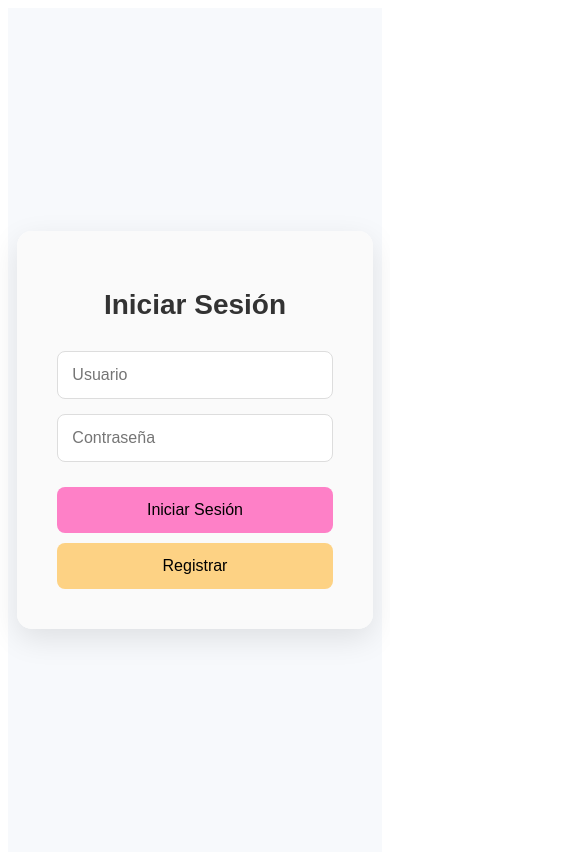
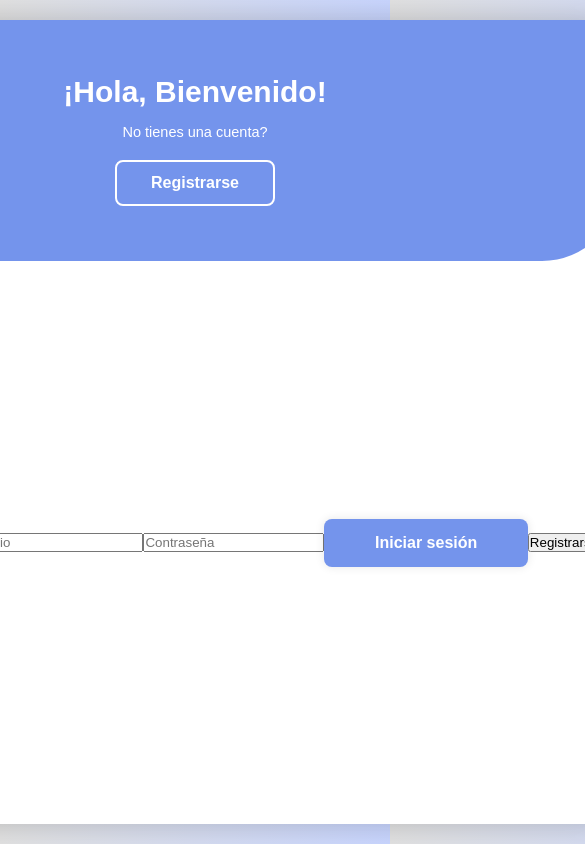
Before and after one commit to ShadiYn/FrontEndEjercicioGrupal, a React (Vite) app: page / in a window 390 px wide. Shown: the top 860 px of the page, 585 px wide, since content can reach past the window. Built offline with nearby package versions, Linux system fonts and the light colour scheme.

Commit message:
login cambiado hay que arreglarlo un poquillo

```diff
--- /dev/null
+++ b/src/Pages/CrearEventos.jsx
@@ -0,0 +1,86 @@
+import { useState } from 'react';
+import { createEvent } from '../apis/api'; // Función para hacer la solicitud de creación del evento
+
+const CrearEventos = () => {
+  const [name, setName] = useState('');
+  const [date, setDate] = useState('');
+  const [place, setPlace] = useState('');
+  const [desc, setDesc] = useState('');
+  const [error, setError] = useState(null); // Para manejar los errores
+
+  // Función para manejar el envío del formulario
+  const handleSubmit = async (event) => {
+    event.preventDefault(); // Evita la recarga de la página
+
+    // Verifica que todos los campos estén llenos
+    if (!name || !date || !place || !desc) {
+      setError('Todos los campos son obligatorios');
+      return;
+    }
+
+    const eventData = {
+      name,
+      date,
+      place,
+      desc,
+    };
+
+    try {
+      const response = await createEvent(eventData); // Llama a la función de creación de evento
+      if (response) {
+        alert('Evento creado con éxito');
+        // Aquí puedes redirigir al usuario o limpiar los campos del formulario si lo deseas
+      }
+    } catch (error) {
+      setError('Hubo un error al crear el evento');
+      console.error('Error al crear el evento:', error);
+    }
+  };
+
+  return (
+    <div>
+      <h2>Crear Evento</h2>
+      <form onSubmit={handleSubmit}>
+        <div>
+          <label>Nombre:</label>
+          <input
+            type="text"
+            value={name}
+            onChange={(e) => setName(e.target.value)}
+            required
+          />
+        </div>
+        <div>
+          <label>Fecha:</label>
+          <input
+            type="date"
+            value={date}
+            onChange={(e) => setDate(e.target.value)}
+            required
+          />
+        </div>
+        <div>
+          <label>Lugar:</label>
+          <input
+            type="text"
+            value={place}
+            onChange={(e) => setPlace(e.target.value)}
+            required
+          />
+        </div>
+        <div>
+          <label>Descripción:</label>
+          <textarea
+            value={desc}
+            onChange={(e) => setDesc(e.target.value)}
+            required
+          />
+        </div>
+        {error && <p style={{ color: 'red' }}>{error}</p>}
+        <button type="submit">Crear Evento</button>
+      </form>
+    </div>
+  );
+};
+
+export default CrearEventos;
--- a/src/Pages/Login.jsx
+++ b/src/Pages/Login.jsx
@@ -1,37 +1,39 @@
+// Login.jsx
 import { useState } from "react";
 import { useNavigate } from "react-router-dom";
 import { useUserContext } from "../providers/UserProvider";
 import { login } from "../apis/api";
-import '../app/Login.css';
+import "../app/Login.css"; // Your existing CSS
+
 const Login = () => {
   const [credentials, setCredentials] = useState({ username: "", password: "" });
+  const [isActive, setIsActive] = useState(false); // To toggle between login and register
   const navigate = useNavigate();
   const { setUser } = useUserContext();
 
   const handleLogin = async () => {
-    console.log('Credenciales antes de hacer login:', credentials);
-
     try {
       const response = await login(credentials);
-      console.log('Respuesta del login:', response);
       setUser(response);
-      navigate("/");
+      navigate("/"); // Redirect after login
     } catch (error) {
-      console.error('Error durante el login:', error);
-      alert("Error al iniciar sesión. Verifica tus credenciales.");
+      alert("Error al iniciar sesión.");
     }
   };
 
   const handleRegister = () => {
-    navigate('/register');
+    setIsActive(true);
+     // Show the registration form
+  };
+
+  const handleBackToLogin = () => {
+    setIsActive(false); // Show the login form
   };
 
   return (
-    <div className="contenido">
-      <div className="card-container">
-
-        <div className="login-form">
-          <h1>Iniciar Sesión</h1>
+    <div className={`container ${isActive ? 'active' : ''}`}>
+      <div className="form-box login">
+        <h1>Bienvenido de nuevo</h1>
         <input
           type="text"
           placeholder="Usuario"
@@ -42,13 +44,40 @@ const Login = () => {
           placeholder="Contraseña"
           onChange={(e) => setCredentials({ ...credentials, password: e.target.value })}
         />
-          <button onClick={handleLogin}>Iniciar Sesión</button>
-          <button className="register-button" onClick={handleRegister}>Registrar</button>
+        <button onClick={handleLogin} className="btn">Iniciar sesión</button>
+        <button className="register-btn" onClick={handleRegister}>Registrarse</button>
       </div>
 
+      <div className="form-box register">
+        <h1>Registrarse</h1>
+        <input
+          type="text"
+          placeholder="Nombre completo"
+          onChange={(e) => setCredentials({ ...credentials, username: e.target.value })}
+        />
+        <input
+          type="text"
+          placeholder="Nombre de Usuario"
+          onChange={(e) => setCredentials({ ...credentials, username: e.target.value })}
+        />
+        <input
+          type="password"
+          placeholder="Contraseña"
+          onChange={(e) => setCredentials({ ...credentials, password: e.target.value })}
+        />
+        <button className="login-btn" onClick={handleBackToLogin}>Volver al Login</button>
+      </div>
 
-        <div className="login-image">
-
+      <div className="toggle-box">
+        <div className="toggle-panel toggle-left">
+          <h1>¡Hola, Bienvenido!</h1>
+          <p>No tienes una cuenta?</p>
+          <button className="btn" onClick={handleRegister}>Registrarse</button>
+        </div>
+        <div className="toggle-panel toggle-right">
+          <h1>¡Bienvenido de vuelta!</h1>
+          <p>¿Ya tienes una cuenta?</p>
+          <button className="btn" onClick={handleBackToLogin}>Iniciar sesión</button>
         </div>
       </div>
     </div>
--- a/src/Pages/MainMenu.jsx
+++ b/src/Pages/MainMenu.jsx
@@ -36,6 +36,9 @@ const MainMenu = () => {
     navigate(`/edit-event/${id}`);
   };
 
+  const handleCreateEvent = ()=>{
+    navigate('/createEvent');
+  }
   return (
     <div className="">
       {/* Navbar */}
@@ -50,6 +53,7 @@ const MainMenu = () => {
 
       {/* Título principal */}
       <h1 className="title">Eventos Públicos Disponibles</h1>
+      <button onClick={handleCreateEvent}>AñadirEvento</button>
 
       {/* Contenedor de los eventos */}
       <div className="events-container">
--- a/src/Pages/Register.jsx
+++ b/src/Pages/Register.jsx
@@ -1,7 +1,8 @@
+// Register.jsx
 import { useState } from "react";
 import { useNavigate } from "react-router-dom";
 import { registro } from "../apis/api";
-import '../app/Register.css';
+import "../app/Register.css"; // Your existing CSS
 
 const Register = () => {
   const [formData, setFormData] = useState({
@@ -57,15 +58,11 @@ const Register = () => {
               onChange={handleChange}
               required
             />
-            <button type="submit">Registrarse</button>
+            <button type="submit" className="btn">Registrarse</button>
           </form>
-          <button className="login-button" onClick={() => navigate("/")}>
-            Volver al Login
-          </button>
+          <button className="login-button" onClick={() => navigate("/")}>Volver al Login</button>
         </div>
-        <div className="register-image">
-
-        </div>
+        <div className="register-image"></div>
       </div>
     </div>
   );
--- a/src/app/Login.css
+++ b/src/app/Login.css
@@ -1,114 +1,264 @@
-.contenido {
+/* Global styles */
+* {
   margin: 0;
   padding: 0;
+  box-sizing: border-box;
+  font-family: 'Poppins', sans-serif;
+}
+
+body {
   display: flex;
   justify-content: center;
   align-items: center;
-  height: 100vh;
-  font-family: 'Arial', sans-serif;
-  background-color: #f7f9fc;
+  min-height: 100vh;
+  background: linear-gradient(90deg, #e2e2e2, #c9d6ff);
 }
 
-.card-container {
-  display: flex;
-  width: 80%;
-  max-width: 1000px;
-  height: 70vh;
-  background-color: #ffffff;
-  border-radius: 15px;
+/* Container */
+.container {
+  position: relative;
+  width: 850px;
+  height: 550px;
+  background: #fff;
+  border-radius: 30px;
+  box-shadow: 0 0 30px rgba(0, 0, 0, .2);
   overflow: hidden;
-  box-shadow: 0 10px 30px rgba(0, 0, 0, 0.1);
+  margin: 20px;
+  transition: all 0.6s ease-in-out;
 }
 
-.login-form {
-  flex: 1;
+/* Form box */
+.form-box {
+  position: absolute;
+  right: 0;
+  width: 50%;
+  height: 100%;
+  background: #fff;
+  display: flex;
+  align-items: center;
+  color: #333;
+  text-align: center;
   padding: 40px;
+  z-index: 1;
+  transition: .6s ease-in-out 1.2s, visibility 0s 1s;
+}
+
+.container.active .form-box {
+  right: 50%;
+}
+
+.form-box.register {
+  visibility: hidden;
+}
+
+.container.active .form-box.register {
+  visibility: visible;
+}
+
+/* Form Input Box */
+.input-box {
+  position: relative;
+  margin: 30px 0;
+}
+
+.input-box input {
+  width: 100%;
+  padding: 13px 50px 13px 20px;
+  background: #eee;
+  border-radius: 8px;
+  border: none;
+  outline: none;
+  font-size: 16px;
+  color: #333;
+  font-weight: 500;
+}
+
+.input-box input::placeholder {
+  color: #888;
+  font-weight: 400;
+}
+
+.input-box i {
+  position: absolute;
+  right: 20px;
+  top: 50%;
+  transform: translateY(-50%);
+}
+
+/* Forgot Link */
+.forgot-link {
+  margin: -15px 0 15px;
+}
+
+.forgot-link a {
+  font-size: 14.5px;
+  color: #333;
+  text-decoration: none;
+}
+
+/* Buttons */
+.btn {
+  width: 100%;
+  height: 48px;
+  background: #7494ec;
+  border-radius: 8px;
+  box-shadow: 0 0 10px rgba(0, 0, 0, .1);
+  border: none;
+  cursor: pointer;
+  font-size: 16px;
+  color: #fff;
+  font-weight: 600;
+}
+
+.container p {
+  font-size: 14.5px;
+  margin: 15px 0;
+}
+
+.social-icons {
+  display: flex;
+  justify-content: center;
+}
+
+.social-icons a {
+  display: inline-flex;
+  padding: 10px;
+  border: 2px solid #ccc;
+  border-radius: 8px;
+  font-size: 24px;
+  color: #333;
+  text-decoration: none;
+  margin: 0 8px;
+}
+
+/* Toggle Box for form transitions */
+.toggle-box {
+  position: absolute;
+  width: 100%;
+  height: 100%;
+}
+
+.toggle-box::before {
+  content: '';
+  position: absolute;
+  left: -250%;
+  width: 300%;
+  height: 100%;
+  background: #7494ec;
+  border-radius: 150px;
+  z-index: 2;
+  transition: 1.8s ease-in-out;
+}
+
+.container.active .toggle-box::before {
+  left: 50%;
+}
+
+.toggle-panel {
+  position: absolute;
+  width: 50%;
+  height: 100%;
+  color: #fff;
   display: flex;
   flex-direction: column;
   justify-content: center;
-  background-color: #fafafa;
+  align-items: center;
+  z-index: 2;
+  transition: .6s ease-in-out;
 }
 
-.login-form h1 {
-  margin-bottom: 30px;
-  font-size: 28px;
-  color: #333;
-  text-align: center;
+.toggle-panel.toggle-left {
+  left: 0;
+  transition-delay: 1.2s;
 }
 
-.login-form input {
-  width: 100%;
-  padding: 14px;
-  margin-bottom: 15px;
-  border: 1px solid #ddd;
-  border-radius: 8px;
-  font-size: 16px;
-  box-sizing: border-box;
-  transition: border-color 0.3s;
+.container.active .toggle-panel.toggle-left {
+  left: -50%;
+  transition-delay: .6s;
 }
 
-.login-form input:focus {
-  border-color: #fe80c7;
-  outline: none;
+.toggle-panel.toggle-right {
+  right: -50%;
+  transition-delay: .6s;
 }
 
-.login-form button {
-  width: 100%;
-  padding: 14px;
-  margin-top: 10px;
-  border: none;
-  border-radius: 8px;
-  background-color: #fe80c7;
-  color: black;
-  font-size: 16px;
-  cursor: pointer;
-  transition: background-color 0.3s;
+.container.active .toggle-panel.toggle-right {
+  right: 0;
+  transition-delay: 1.2s;
 }
 
-.login-form button:hover {
-  background-color: #b26490;
+.toggle-panel p {
+  margin-bottom: 20px;
 }
 
-.login-form .register-button {
-  background-color: #fdd284;
-  color: black;
-  margin-top: 10px;
+.toggle-panel .btn {
+  width: 160px;
+  height: 46px;
+  background: transparent;
+  border: 2px solid #fff;
+  box-shadow: none;
 }
 
-.login-form .register-button:hover {
-  background-color: #b6975e;
-}
+/* Media Queries for responsiveness */
+@media screen and (max-width: 650px) {
+  .container {
+    height: calc(100vh - 40px);
+  }
 
-.login-image {
-  flex: 1;
-  background: url('/imagenPrueba.jpg') no-repeat center center;
-  background-size: cover;
-  height: 100%;
-  display: flex;
-  justify-content: center;
-  align-items: center;
-}
+  .form-box {
+    bottom: 0;
+    width: 100%;
+    height: 70%;
+  }
 
-.login-image img {
-  max-width: 100%;
-  height: auto;
-  border-radius: 10px;
-}
+  .container.active .form-box {
+    right: 0;
+    bottom: 30%;
+  }
 
-@media (min-width: 768px) {
-  .card-container {
-    height: 60vh;
+  .toggle-box::before {
+    left: 0;
+    top: -270%;
+    width: 100%;
+    height: 300%;
+    border-radius: 20vw;
+  }
+
+  .container.active .toggle-box::before {
+    left: 0;
+    top: 70%;
+  }
+
+  .toggle-panel {
+    width: 100%;
+    height: 30%;
+  }
+
+  .toggle-panel.toggle-left {
+    top: 0;
+  }
+
+  .container.active .toggle-panel.toggle-left {
+    top: -30%;
+    left: 0;
+  }
+
+  .toggle-panel.toggle-right {
+    right: 0;
+    bottom: -30%;
+  }
+
+  .container.active .toggle-panel.toggle-right {
+    bottom: 0;
   }
 }
 
-@media (max-width: 768px) {
-  .card-container {
-    flex-direction: column;
-    height: auto;
-    width: 95%;
+@media screen and (max-width: 400px) {
+  .form-box {
+    padding: 20px;
   }
 
-  .login-image {
-    height: 300px;
+  .toggle-panel h1 {
+    font-size: 30px;
   }
 }
--- a/src/app/Router.jsx
+++ b/src/app/Router.jsx
@@ -7,6 +7,7 @@ import Login from "../Pages/Login";
 import Register from "../Pages/Register";
 import MainMenu from "../Pages/MainMenu";
 import EditEvent from "../Pages/EditEvent";
+import CreateEvent from "../Pages/CrearEventos";
 const Router = () => (
   <Routes>
     <Route index element={<MainMenu />} />
@@ -17,6 +18,9 @@ const Router = () => (
 
     <Route path="/public-events" element={<PublicListEvents />} />
 
+    <Route path="/createEvent" element={<CreateEvent />} />
+
+
     <Route path="/edit-event/:id" element={<EditEvent />} />
     {/* Es muy recomendable añadir esta ruta para obtener un mensaje de error en el caso de que la ruta no exista. De lo contrario, si la ruta no existe llegaremos a una página en blanco */}
     <Route path="*" element={<div>404</div>} />
--- a/src/main.jsx
+++ b/src/main.jsx
@@ -6,7 +6,9 @@ import UserProvider from './providers/UserProvider.jsx'
 createRoot(document.getElementById('root')).render(
   <StrictMode>
     <UserProvider>
+
     <App />
+
     </UserProvider>
   </StrictMode>,
 )
```
Also changed, not shown: src/App.jsx (+5 -2 lines), src/apis/api.js (+26 -0 lines), src/app/Register.css (+30 -2 lines). Lines whose indentation alone changed are shown as unchanged.
